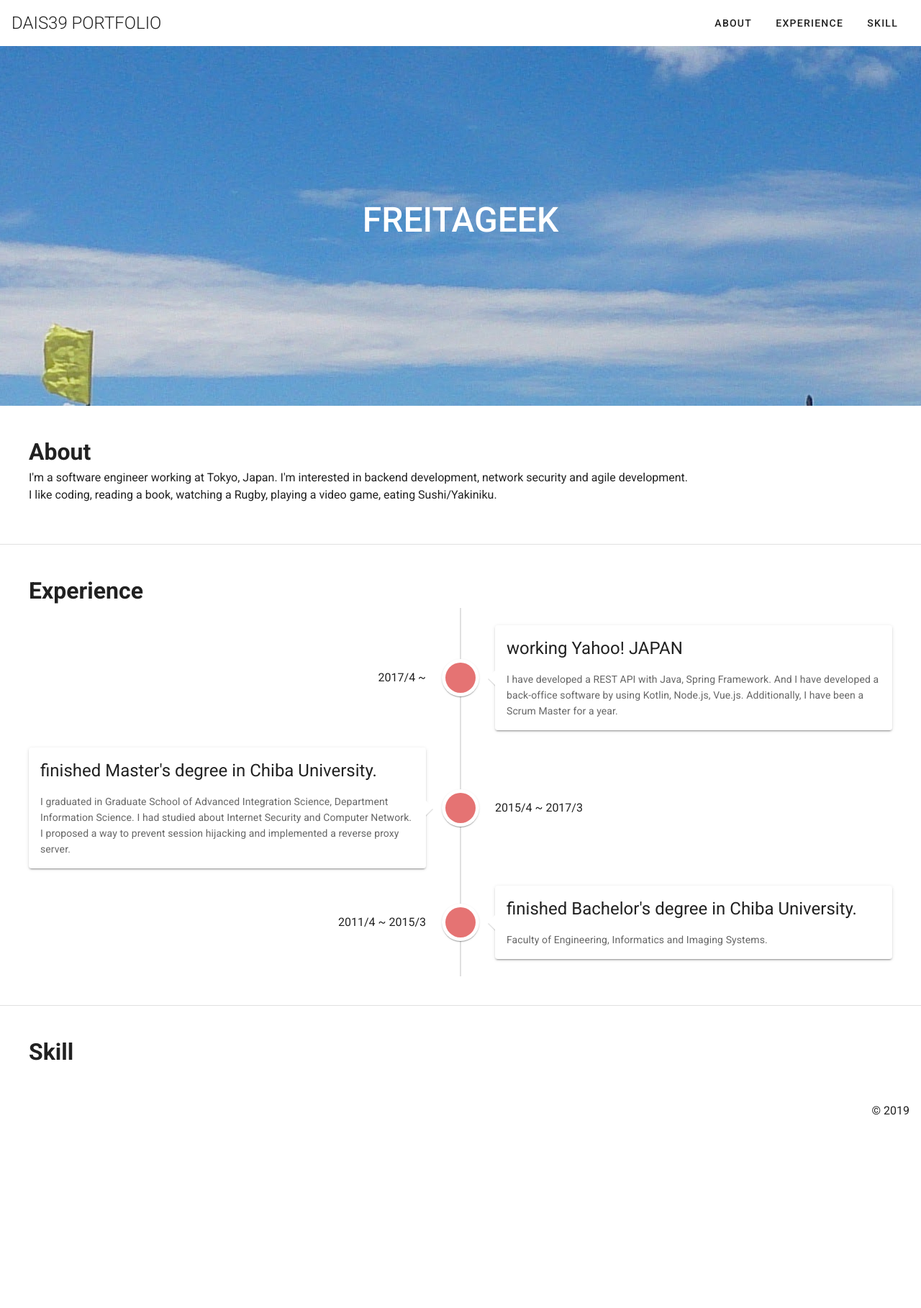
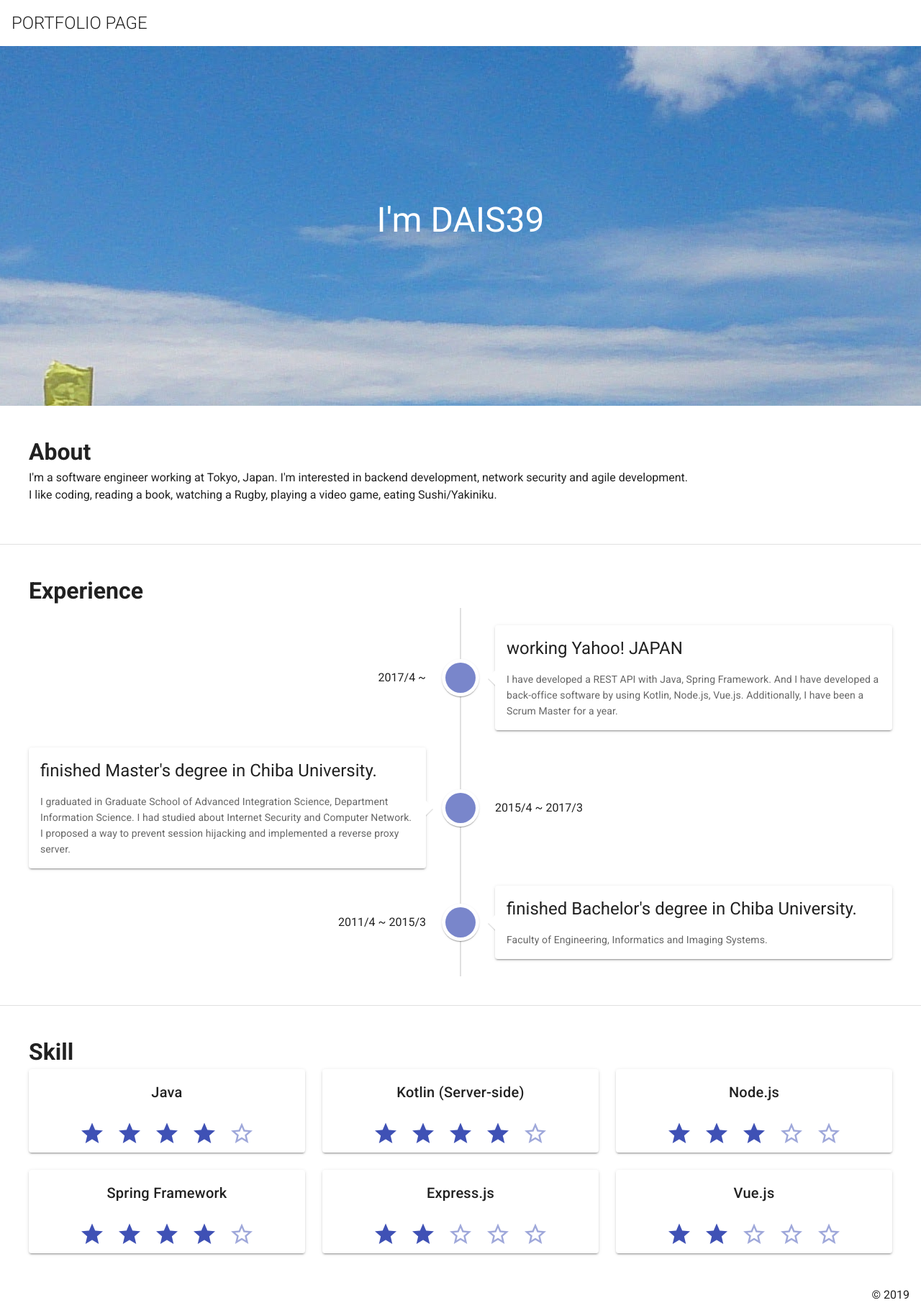
Before and after one commit to daisuzz/portfolio, a Vue app: page / in a window 1280 px wide. Shown: the whole page at 72% size. Before the commit the page ends 1562 px from the top, so only its background shows below. Built offline with nearby package versions, Linux system fonts and the light colour scheme.

Commit message:
add skill

```diff
--- a/src/components/DExperience.vue
+++ b/src/components/DExperience.vue
@@ -5,7 +5,7 @@
       <v-timeline-item
           v-for="experience in experiences"
           :key="experience"
-          color="red lighten-2"
+          color="indigo lighten-2"
           large
       >
         <template v-slot:opposite>
--- a/src/components/DHeader.vue
+++ b/src/components/DHeader.vue
@@ -2,15 +2,9 @@
   <div>
     <v-app-bar color="white darken-4">
       <v-toolbar-title class="headline text-uppercase">
-        <span class="font-weight-light">DAIS39 PORTFOLIO</span>
+        <span class="font-weight-light">PORTFOLIO PAGE</span>
       </v-toolbar-title>
       <v-spacer></v-spacer>
-
-      <v-toolbar-items>
-        <v-btn text>About</v-btn>
-        <v-btn text>Experience</v-btn>
-        <v-btn text>Skill</v-btn>
-      </v-toolbar-items>
     </v-app-bar>
 
   </div>
--- a/src/components/DSkill.vue
+++ b/src/components/DSkill.vue
@@ -1,6 +1,31 @@
 <template>
   <v-content class="mx-10 py-10">
     <h1>Skill</h1>
+    <div class="text-center">
+      <v-row
+          v-for="i in 2"
+          :key="i"
+      >
+        <v-col
+            v-for="j in 3"
+            :key="j"
+        >
+          <v-card
+              max-width="500"
+              class="mx-auto"
+          >
+            <v-card-title class="justify-center">{{skills[i-1][j-1].item}}</v-card-title>
+            <v-rating
+                background-color="indigo lighten-3"
+                color="indigo"
+                :value="skills[i-1][j-1].rating"
+                readonly
+                large
+            ></v-rating>
+          </v-card>
+        </v-col>
+      </v-row>
+    </div>
   </v-content>
 </template>
 
@@ -9,13 +34,14 @@
         name: "DSkill",
         data: () => {
             return {
-                languages: [
+                skills: [
+                    [
                         {
                             item: "Java",
                             rating: 4
                         },
                         {
-                        item: "Kotlin",
+                            item: "Kotlin (Server-side)",
                             rating: 4
                         },
                         {
@@ -23,15 +49,20 @@
                             rating: 3
                         }
                     ],
-                frameworks: [
+                    [
                         {
                             item: "Spring Framework",
                             rating: 4
                         },
                         {
                             item: "Express.js",
-                        rating: 3
+                            rating: 2
+                        },
+                        {
+                            item: "Vue.js",
+                            rating: 2
                         }
+                    ]
                 ]
             }
         }
--- a/src/components/DTopImage.vue
+++ b/src/components/DTopImage.vue
@@ -7,7 +7,7 @@
         align="center"
         justify="center"
     >
-      <h1 class="display-2 font-weight-medium mb-4">FREITAGEEK</h1>
+      <h1 class="display-2 font-weight-regular mb-4">I'm DAIS39</h1>
     </v-row>
   </v-parallax>
 </template>
```
Lines whose indentation alone changed are shown as unchanged.
